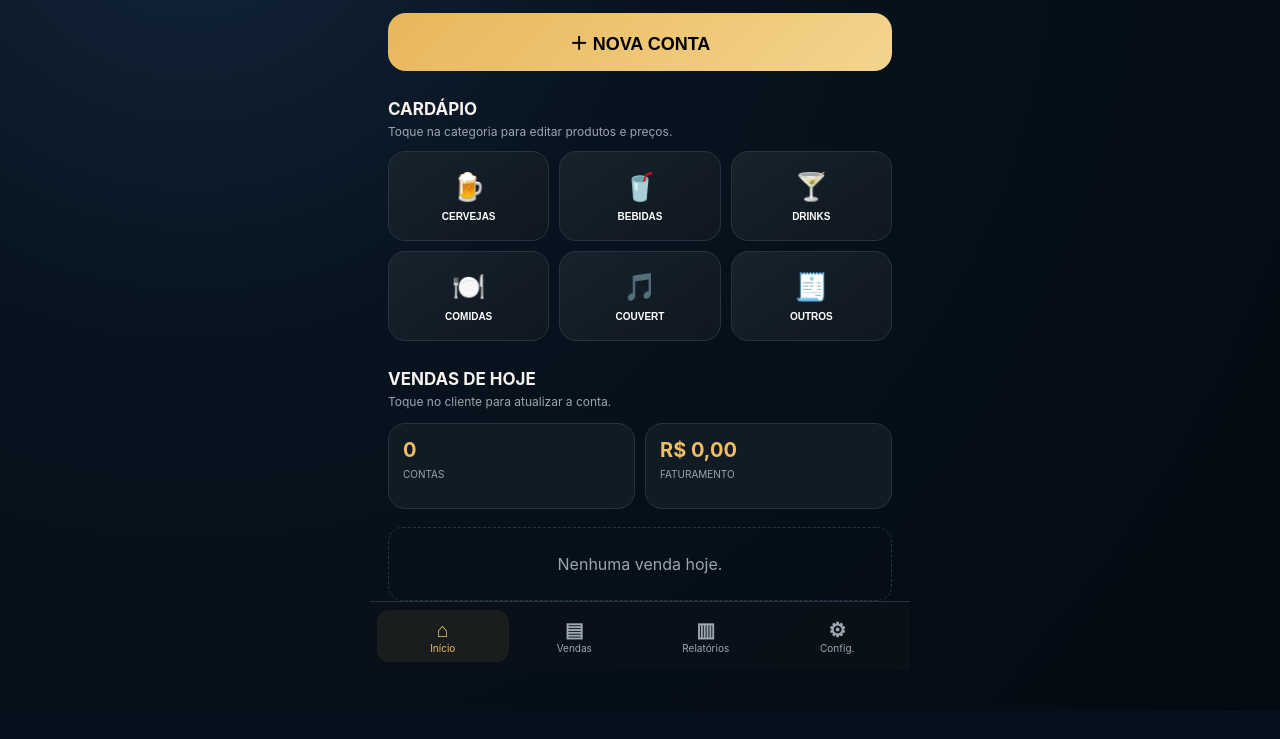
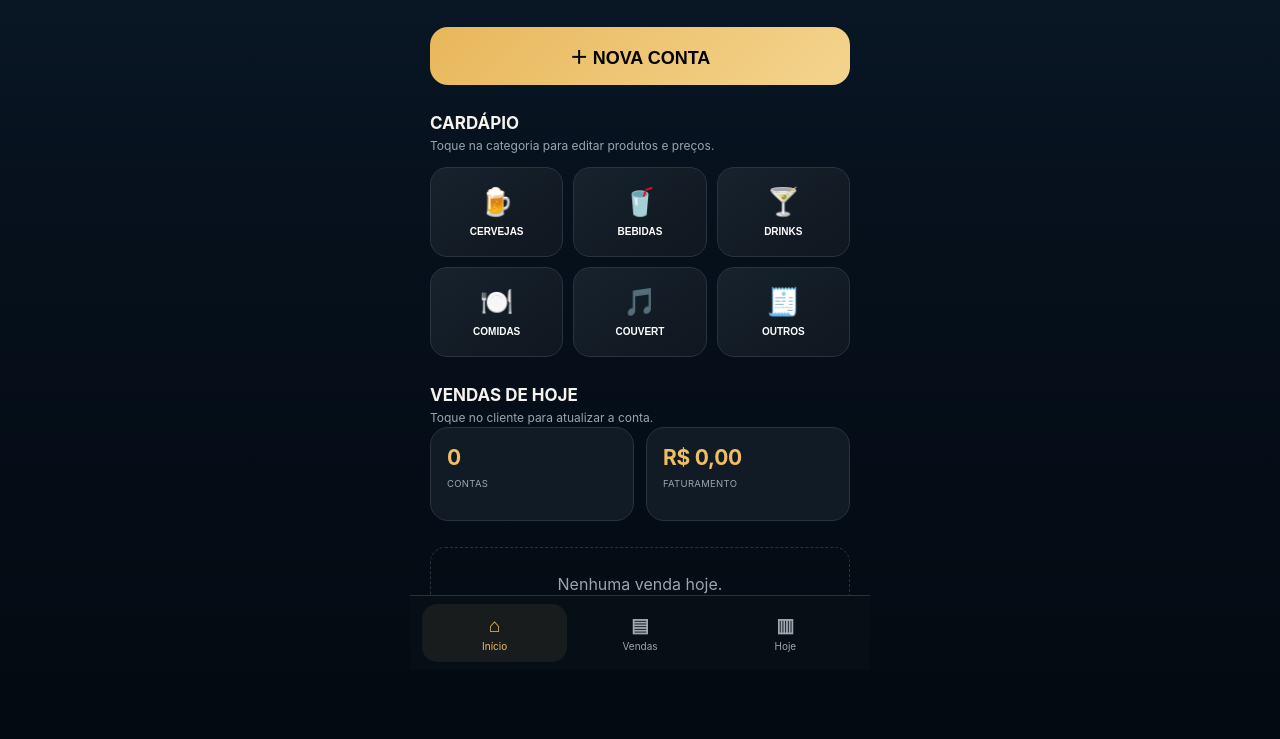
Before and after one commit to vmouraj/ArenaNice, a plain HTML site: page payment.html in a window 1280 px wide. Shown: the part 130-869 px from the top of the page. Before the commit the page ends 841 px from the top, so only its background shows below. Drawn offline with Linux system fonts and the light colour scheme.

Commit message:
Aplicar refinamento visual na versão publicada

```diff
--- a/payment.html
+++ b/payment.html
@@ -1 +1 @@
-<!doctype html><html lang="pt-BR"><head><meta charset="utf-8"><meta name="viewport" content="width=device-width,initial-scale=1,viewport-fit=cover"><meta name="theme-color" content="#07111d"><title>Arena da Nice</title></head><body style="margin:0;background:#06111d"><script>fetch('/index.html',{cache:'no-store'}).then(r=>r.text()).then(h=>{h=h.replace('</body>','<script src="/payment.js"><\/script></body>');document.open();document.write(h);document.close()}).catch(()=>location.href='/index.html')</script></body></html>
+<!doctype html><html lang="pt-BR"><head><meta charset="utf-8"><meta name="viewport" content="width=device-width,initial-scale=1,viewport-fit=cover"><meta name="theme-color" content="#07111d"><title>Arena da Nice</title></head><body style="margin:0;background:#06111d"><script>fetch('/index.html',{cache:'no-store'}).then(r=>r.text()).then(h=>{h=h.replace('</body>','<script src="/payment.js"><\/script><script src="/ui-v2.js"><\/script></body>');document.open();document.write(h);document.close()}).catch(()=>location.href='/index.html')</script></body></html>
```
